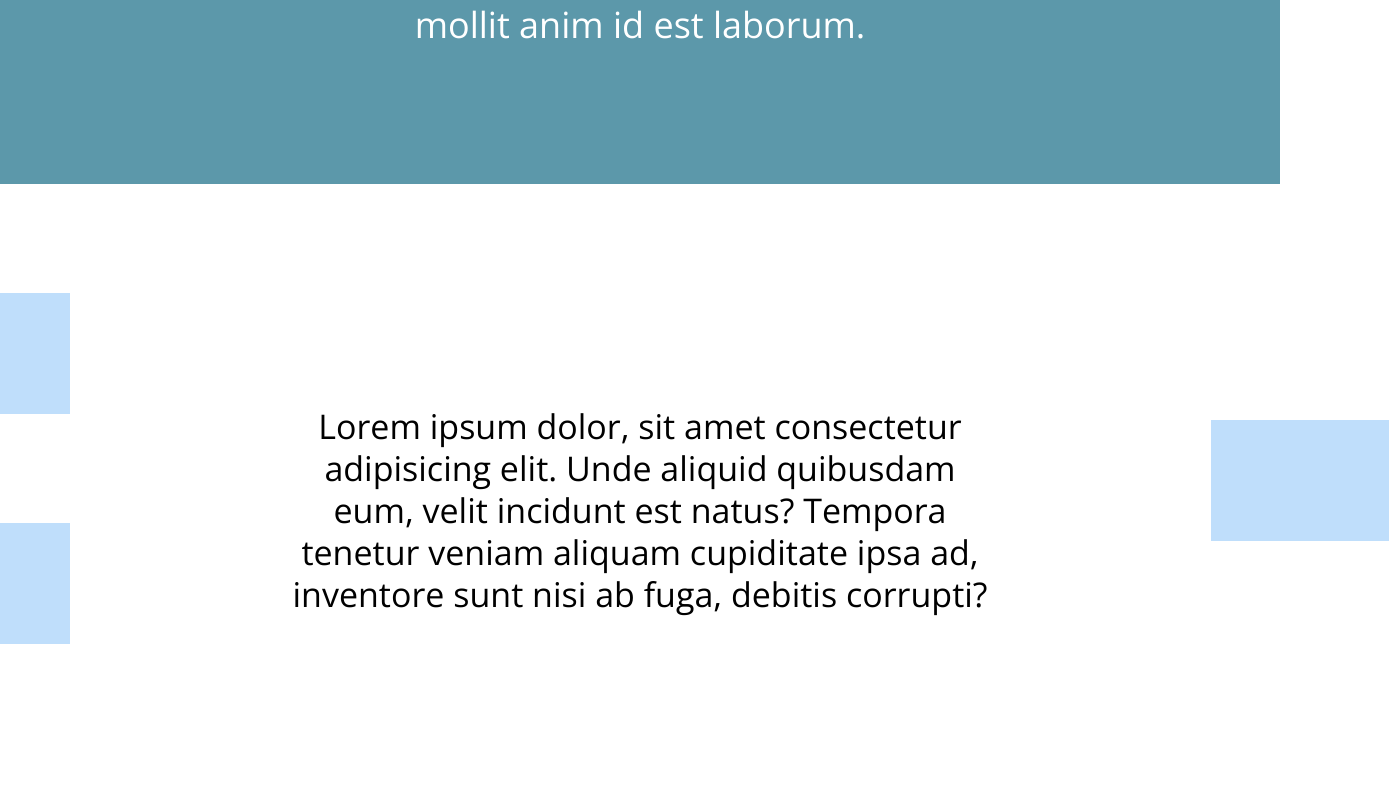
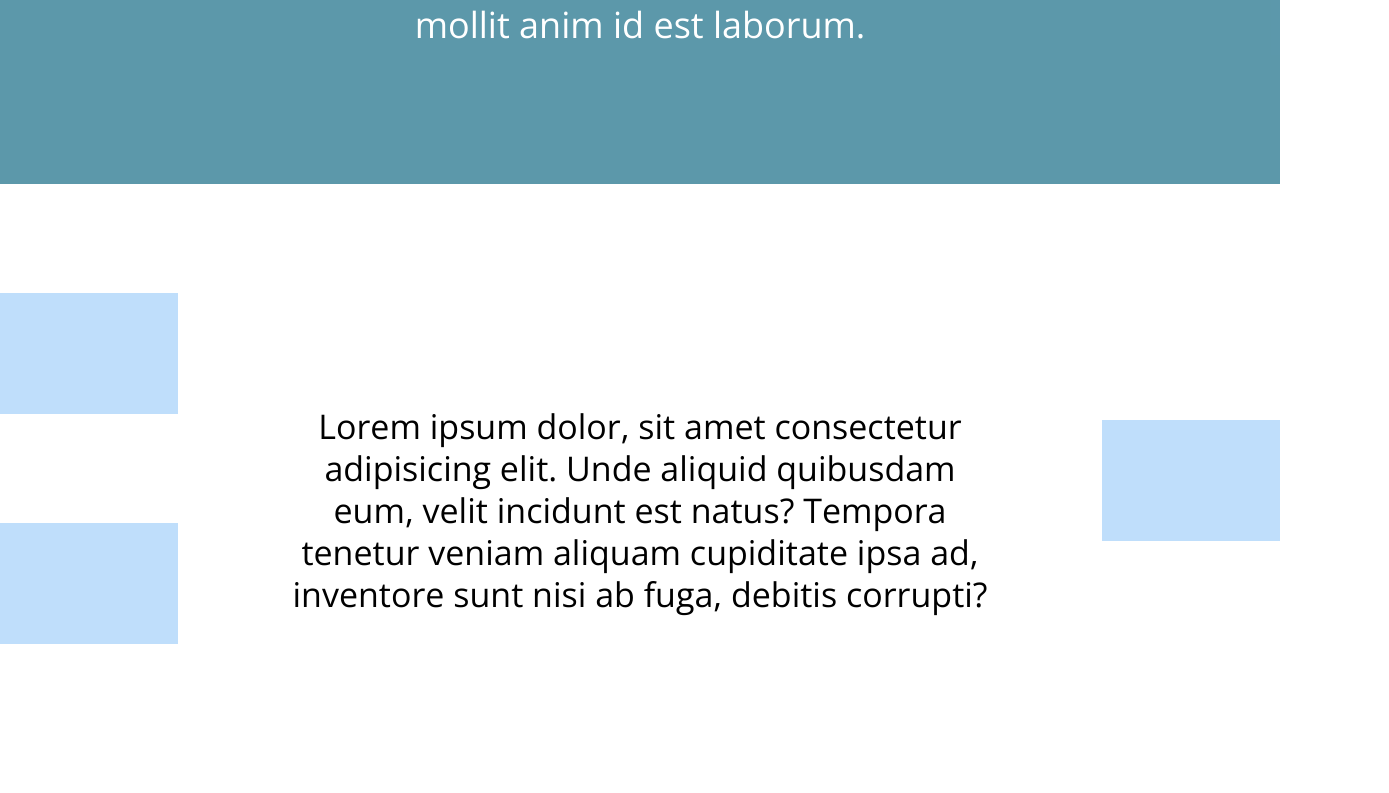
Before and after one commit to Markus-881/Lesson_3-, a plain HTML site: page index.html in a window 1280 px wide. Shown: the part 962-1755 px from the top of the page, 1389 px wide, since content can reach past the window. Drawn offline with nearby package versions, Linux system fonts and the light colour scheme.

Commit message:
Update style.css

```diff
--- a/style/style.css
+++ b/style/style.css
@@ -87,14 +87,14 @@ body {
     width: 178px;
     height: 121px;
     background: #BFDEFB;
-    left: -108px;
+    left: 0px;
     bottom: 453px;
 }
 .div {
     position: absolute;
     height: 121px;
     width: 178px;
-    left: -108px;
+    left: 0px;
     top: 339px;
     border-radius: 0px;
     background: rgb(191, 222, 251);
@@ -104,7 +104,7 @@ body {
     width: 178px;
     height: 121px;
     background: #BFDEFB;
-    right: -109px;
+    right: 0px;
     top: 236px;
 }
 .article__text-text {
```
